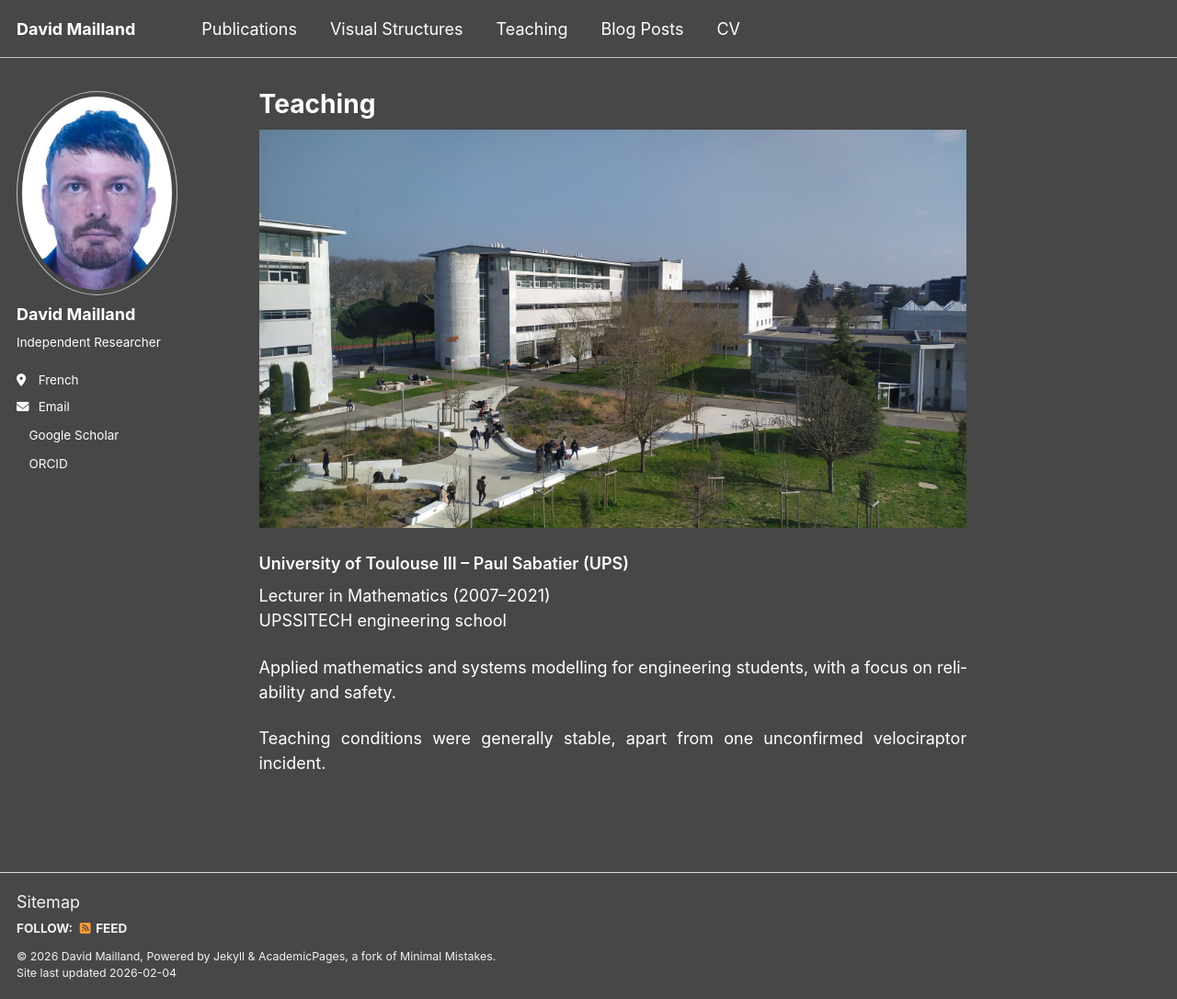
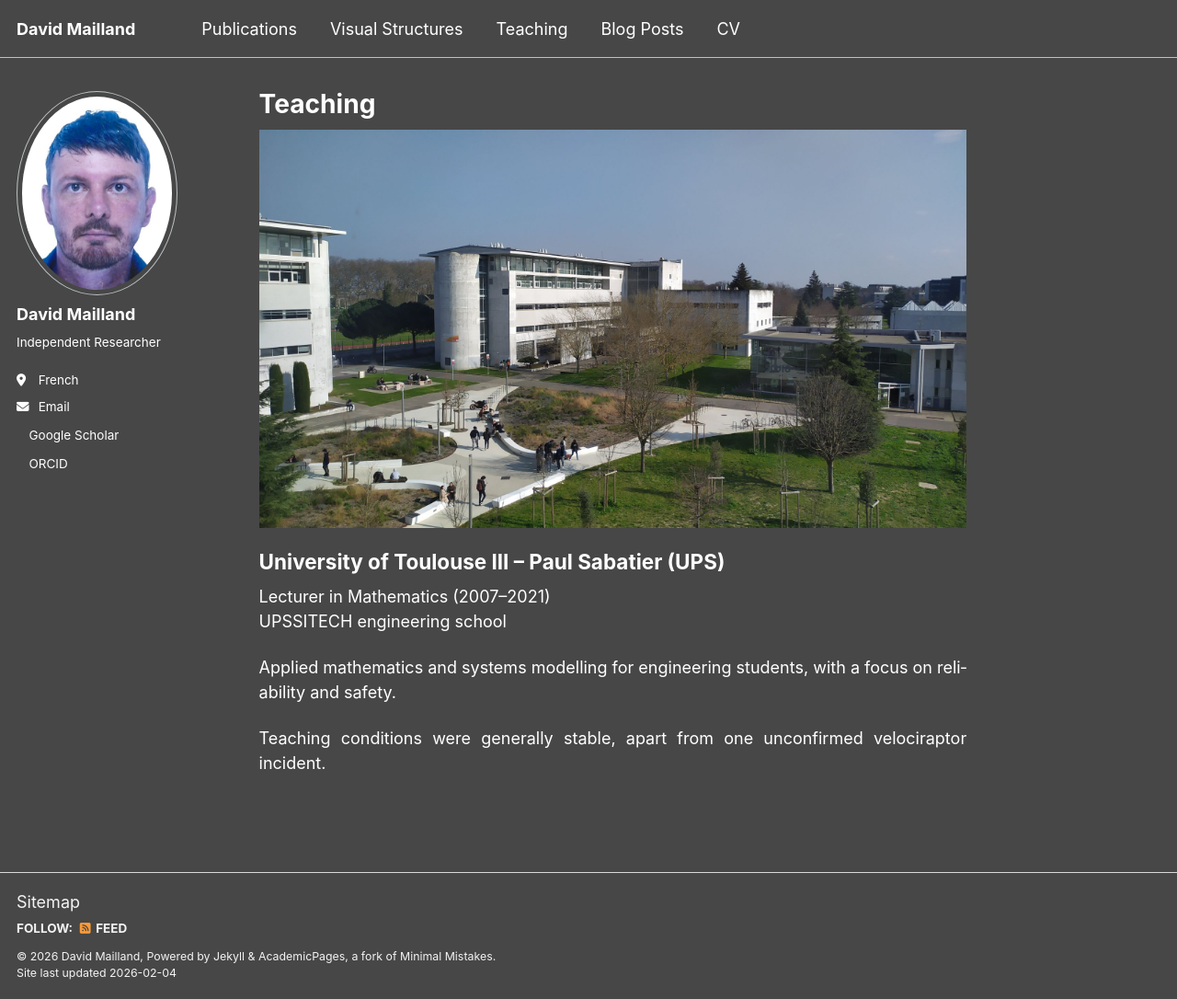
Before and after one commit to davidmailland/davidmailland.github.io, a Jekyll site: the page built from _pages/teaching.html, in a window 1280 px wide and 1086 px high. Shown: the whole window at 92% size. Built offline with Jekyll 4.4.1, drawn with Linux system fonts in a browser that asks for light colours; some web fonts are replaced; a script bundle is joined from its source files by our own code; library files that are not in the unit come from our copies; a style sheet for code colours, icons or effects is not loaded.

Commit message:
Update main.scss

```diff
--- a/assets/css/main.scss
+++ b/assets/css/main.scss
@@ -84,7 +84,10 @@ html { filter: none; }
 
 .page__content h3 {
   color: #ffffff;
-  font-weight: 600;
-  line-height: 1.35;
-  margin-top: 1.5rem;
+  font-weight: 750;
+  font-size: 1.25rem;      /* rend le ### vraiment visible */
+  line-height: 1.25;
+  margin-top: 1.25rem;
+  margin-bottom: 0.5rem;
+  opacity: 1;
 }
```
